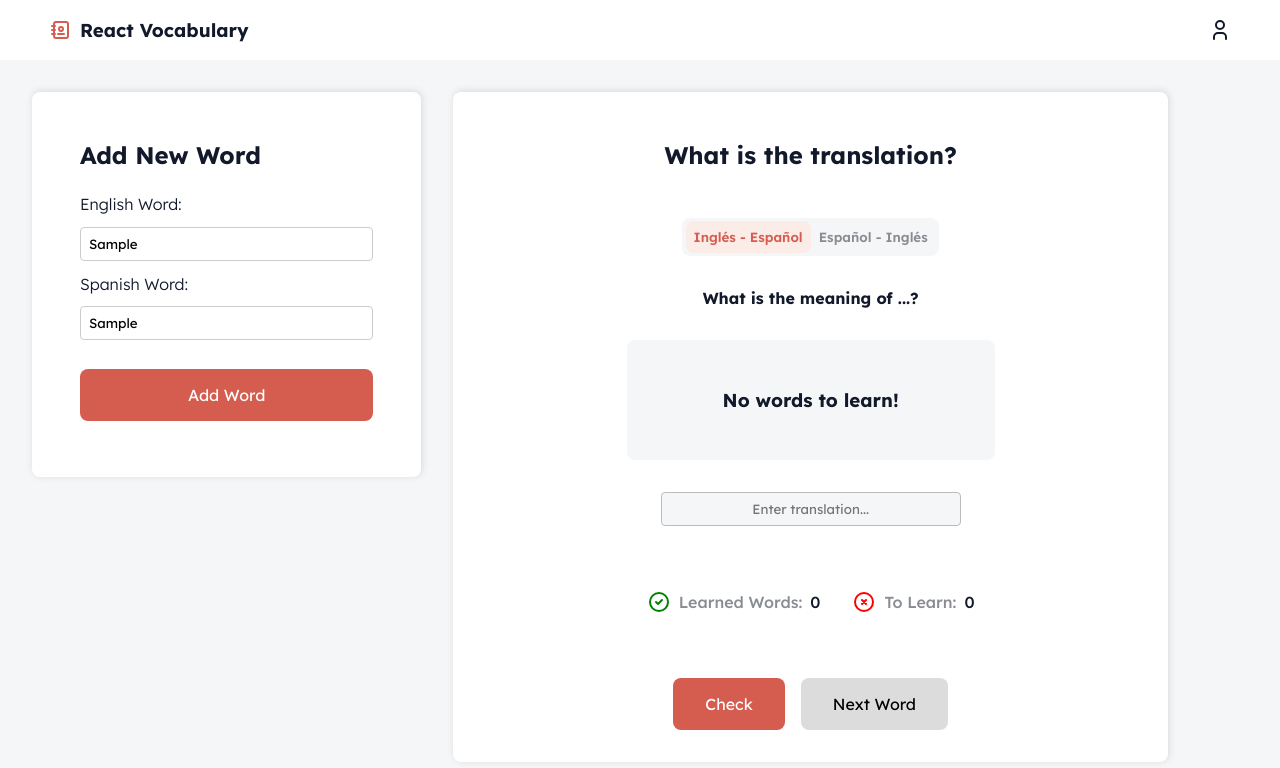
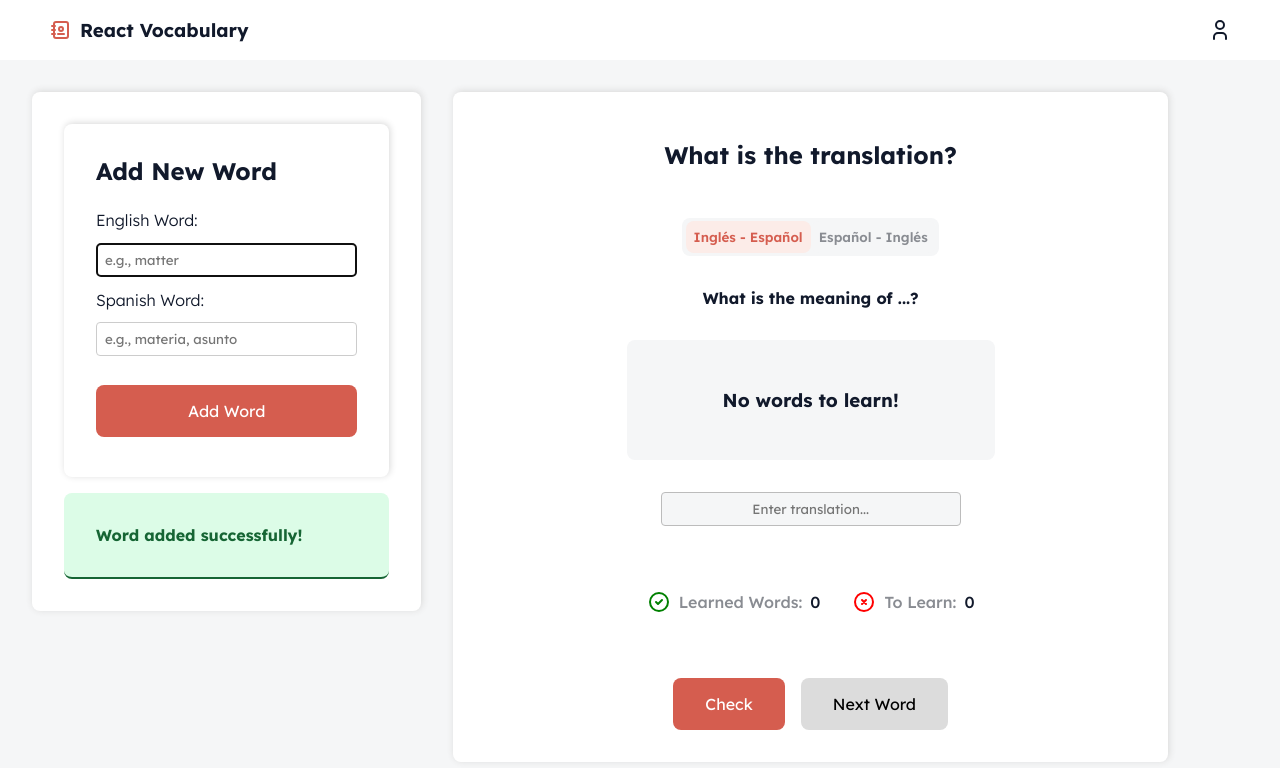
Before and after one commit to marialgoliva/App-Vocabulario---React, a React (Vite) app: page / in a window 1280 px wide. Both pictures are taken after typing "Sample", "Sample" into the empty fields and a click on the button "Add Word". Shown: the top 768 px of the page. Built offline with nearby package versions, Linux system fonts and the light colour scheme.

Commit message:
Fixed WordForm

```diff
--- /dev/null
+++ b/src/components/Alert.css
@@ -0,0 +1,17 @@
+.error {
+    color: #9a3412;
+    font-weight: bold;
+    background-color: #fff7ed;
+    border-bottom: #d55d4f 2px solid;
+    border-radius: 0.5rem;
+    margin-top: 1rem;
+}
+
+.success {
+    color: #166534;
+    font-weight: bold;
+    background-color: #dcfce7;
+    border-bottom: #166534 2px solid;
+    border-radius: 0.5rem;
+    margin-top: 1rem;
+}
--- /dev/null
+++ b/src/components/Alert.jsx
@@ -0,0 +1,13 @@
+import React from "react";
+import "./Alert.css";
+
+export default function Alert({type, message}) {
+
+        return (
+                <div className={type}>
+                    <p>{message}</p>
+                </div>
+            )
+
+
+}
--- a/src/components/WordForm.css
+++ b/src/components/WordForm.css
@@ -33,4 +33,5 @@ form {
     }
 
 
-}}
+}
+}
--- a/src/components/WordForm.jsx
+++ b/src/components/WordForm.jsx
@@ -1,5 +1,6 @@
-import React, { useEffect, useState } from "react";
+import React, { useEffect, useRef, useState } from "react";
 import "./WordForm.css";
+import Alert from "./Alert";
 
 export default function WordForm() {
 
@@ -9,32 +10,55 @@ export default function WordForm() {
         const savedWords = localStorage.getItem("wordsList");
         return savedWords ? JSON.parse(savedWords) : [];
     });
+    const [alert, setAlert] = useState(null);
 
     useEffect(() => {
         localStorage.setItem("wordsList", JSON.stringify(wordsList));
     }, [wordsList]);
 
+    const inputFocused = useRef(null);
+
+    const handleSubmit = (e) => {
+
+
+        e.preventDefault();
+        if (wordsList.some(word=> word.english === englishWord)) {
+            setAlert({ type: "error", message: "This word already exists!" });
+        } else {
+            setWordsList([...wordsList, { english: englishWord, spanish: spanishWord }]);
+            setAlert({ type: "success", message: "Word added successfully!" });
+        }
+
+        setEnglishWord("");
+        setSpanishWord("");
+        inputFocused.current.focus();
+
+        setTimeout(() => {
+            setAlert(null);
+        }, 5000);
+    }
 
 
 
     return (
 
-        <form action="" onSubmit={(e)=>{
-            e.preventDefault();
-            setWordsList([...wordsList, {english: englishWord, spanish: spanishWord}]);
-            setEnglishWord("");
-            setSpanishWord("");
-
-        }}>
+        <>
+        <form action="" onSubmit={(e) => handleSubmit(e)} className="wordForm">
             <h2>Add New Word</h2>
-            <div className="formContent">
+            <div className={`formContent `}>
                 <label htmlFor="englishWord">English Word:</label>
-                <input type="text" id="englishWord" name="englishWord" required placeholder="e.g., matter " onChange={(e) => setEnglishWord(e.target.value)} />
+                <input type="text" id="englishWord" name="englishWord" required placeholder="e.g., matter " onChange={(e) => {
+                    setEnglishWord(e.target.value)
+                    setAlert(null);
+                }
+                } value={englishWord} ref={inputFocused} />
                 <label htmlFor="spanishWord">Spanish Word:</label>
-                <input type="text" id="spanishWord" name="spanishWord" required placeholder="e.g., materia, asunto " onChange={(e) => setSpanishWord(e.target.value)} />
+                <input type="text" id="spanishWord" name="spanishWord" required placeholder="e.g., materia, asunto " onChange={(e) => setSpanishWord(e.target.value)} value={spanishWord} />
                 <button type="submit">Add Word</button>
             </div>
         </form>
+        {alert && <Alert type={alert.type} message={alert.message} />}
+        </>
     )
 
 
```
